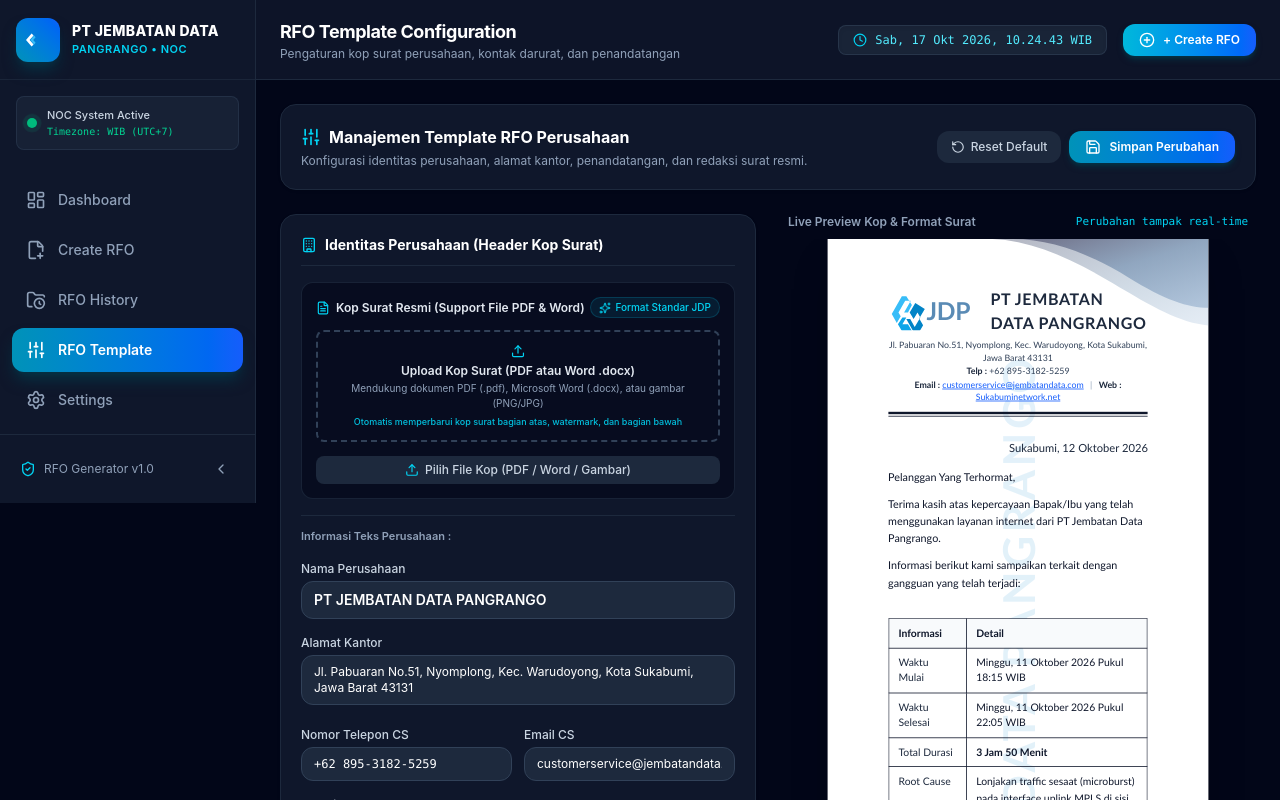
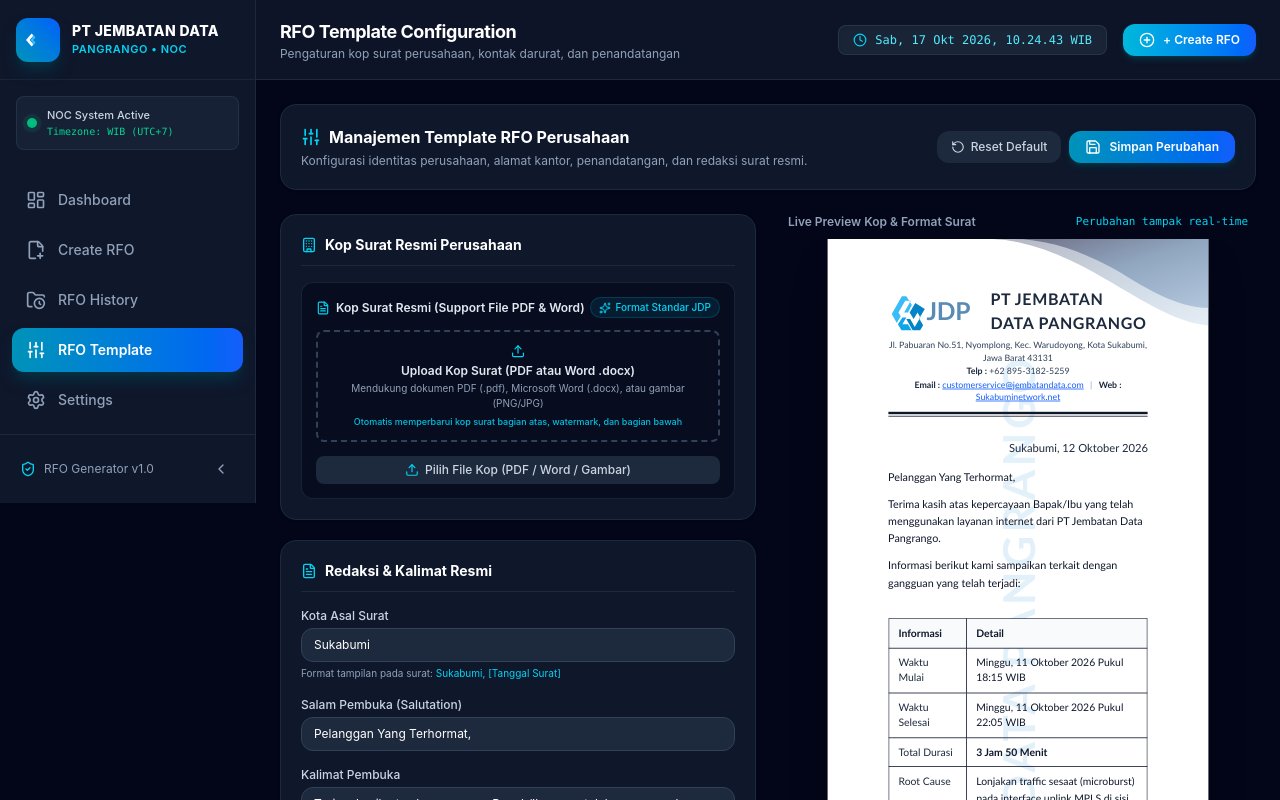
Before and after one commit to YoiMiya04mei/tools-generator, a React (Vite) app: page / in a window 1280 px wide. Both pictures are taken after a click on the button "RFO Template". Built offline with nearby package versions, Linux system fonts and the light colour scheme.

Commit message:
refactor: remove redundant company text fallback inputs from template settings

```diff
--- a/src/pages/TemplatePage.tsx
+++ b/src/pages/TemplatePage.tsx
@@ -308,11 +308,11 @@
       <div className="grid grid-cols-1 xl:grid-cols-12 gap-6 items-start">
         {/* Left Column: Form Settings (6 cols) */}
         <div className="xl:col-span-6 space-y-5">
-          {/* Company Identity */}
+          {/* Company Letterhead */}
           <div className="bg-slate-900 border border-slate-800 rounded-2xl p-5 shadow-sm space-y-4">
             <h3 className="text-sm font-bold text-white flex items-center gap-2 border-b border-slate-800 pb-2.5">
               <Building className="w-4 h-4 text-cyan-400" />
-              Identitas Perusahaan (Header Kop Surat)
+              Kop Surat Resmi Perusahaan
             </h3>
 
             {/* Upload Kop Surat Resmi (Support PDF, Word, Image) */}
@@ -416,86 +416,14 @@
                 )}
               </div>
             </div>
-
-            <div className="border-t border-slate-800 pt-3">
-              <span className="text-[11px] font-semibold text-slate-400 block mb-2">
-                Informasi Teks Perusahaan {formData.headerImageUrl ? '(Cadangan jika gambar kop dihapus)' : ''}:
-              </span>
           </div>
 
-            <div>
-              <label className="block text-xs font-medium text-slate-300 mb-1">
-                Nama Perusahaan
-              </label>
-              <input
-                type="text"
-                value={formData.companyName}
-                onChange={(e) =>
-                  setFormData({ ...formData, companyName: e.target.value })
-                }
-                className="w-full bg-slate-800 border border-slate-700 rounded-xl px-3 py-2 text-sm text-white focus:outline-none focus:ring-2 focus:ring-cyan-500 font-semibold"
-              />
-            </div>
-
-            <div>
-              <label className="block text-xs font-medium text-slate-300 mb-1">
-                Alamat Kantor
-              </label>
-              <textarea
-                rows={2}
-                value={formData.companyAddress}
-                onChange={(e) =>
-                  setFormData({ ...formData, companyAddress: e.target.value })
-                }
-                className="w-full bg-slate-800 border border-slate-700 rounded-xl px-3 py-2 text-xs text-white focus:outline-none focus:ring-2 focus:ring-cyan-500 resize-none"
-              />
-            </div>
-
-            <div className="grid grid-cols-1 sm:grid-cols-2 gap-3">
-              <div>
-                <label className="block text-xs font-medium text-slate-300 mb-1">
-                  Nomor Telepon CS
-                </label>
-                <input
-                  type="text"
-                  value={formData.companyPhone}
-                  onChange={(e) =>
-                    setFormData({ ...formData, companyPhone: e.target.value })
-                  }
-                  className="w-full bg-slate-800 border border-slate-700 rounded-xl px-3 py-2 text-xs text-white focus:outline-none focus:ring-2 focus:ring-cyan-500 font-mono"
-                />
-              </div>
-
-              <div>
-                <label className="block text-xs font-medium text-slate-300 mb-1">
-                  Email CS
-                </label>
-                <input
-                  type="email"
-                  value={formData.companyEmail}
-                  onChange={(e) =>
-                    setFormData({ ...formData, companyEmail: e.target.value })
-                  }
-                  className="w-full bg-slate-800 border border-slate-700 rounded-xl px-3 py-2 text-xs text-white focus:outline-none focus:ring-2 focus:ring-cyan-500"
-                />
-              </div>
-            </div>
-
-            <div className="grid grid-cols-1 sm:grid-cols-2 gap-3">
-              <div>
-                <label className="block text-xs font-medium text-slate-300 mb-1">
-                  Website Perusahaan
-                </label>
-                <input
-                  type="text"
-                  value={formData.companyWebsite || ''}
-                  onChange={(e) =>
-                    setFormData({ ...formData, companyWebsite: e.target.value })
-                  }
-                  placeholder="Sukabuminetwork.net"
-                  className="w-full bg-slate-800 border border-slate-700 rounded-xl px-3 py-2 text-xs text-white focus:outline-none focus:ring-2 focus:ring-cyan-500"
-                />
-              </div>
+          {/* Letter Salutation and Text */}
+          <div className="bg-slate-900 border border-slate-800 rounded-2xl p-5 shadow-sm space-y-4">
+            <h3 className="text-sm font-bold text-white flex items-center gap-2 border-b border-slate-800 pb-2.5">
+              <FileText className="w-4 h-4 text-cyan-400" />
+              Redaksi & Kalimat Resmi
+            </h3>
 
             <div>
               <label className="block text-xs font-medium text-slate-300 mb-1">
@@ -507,18 +435,13 @@
                 onChange={(e) =>
                   setFormData({ ...formData, letterLocation: e.target.value })
                 }
+                placeholder="Sukabumi"
                 className="w-full bg-slate-800 border border-slate-700 rounded-xl px-3 py-2 text-xs text-white focus:outline-none focus:ring-2 focus:ring-cyan-500"
               />
+              <span className="text-[10px] text-slate-400 mt-1 block">
+                Format tampilan pada surat: <strong className="text-cyan-400 font-normal">{formData.letterLocation || 'Sukabumi'}, [Tanggal Surat]</strong>
+              </span>
             </div>
-            </div>
-          </div>
-
-          {/* Letter Salutation and Text */}
-          <div className="bg-slate-900 border border-slate-800 rounded-2xl p-5 shadow-sm space-y-4">
-            <h3 className="text-sm font-bold text-white flex items-center gap-2 border-b border-slate-800 pb-2.5">
-              <FileText className="w-4 h-4 text-cyan-400" />
-              Redaksi & Kalimat Resmi
-            </h3>
 
             <div>
               <label className="block text-xs font-medium text-slate-300 mb-1">
```
Lines whose indentation alone changed are shown as unchanged.
